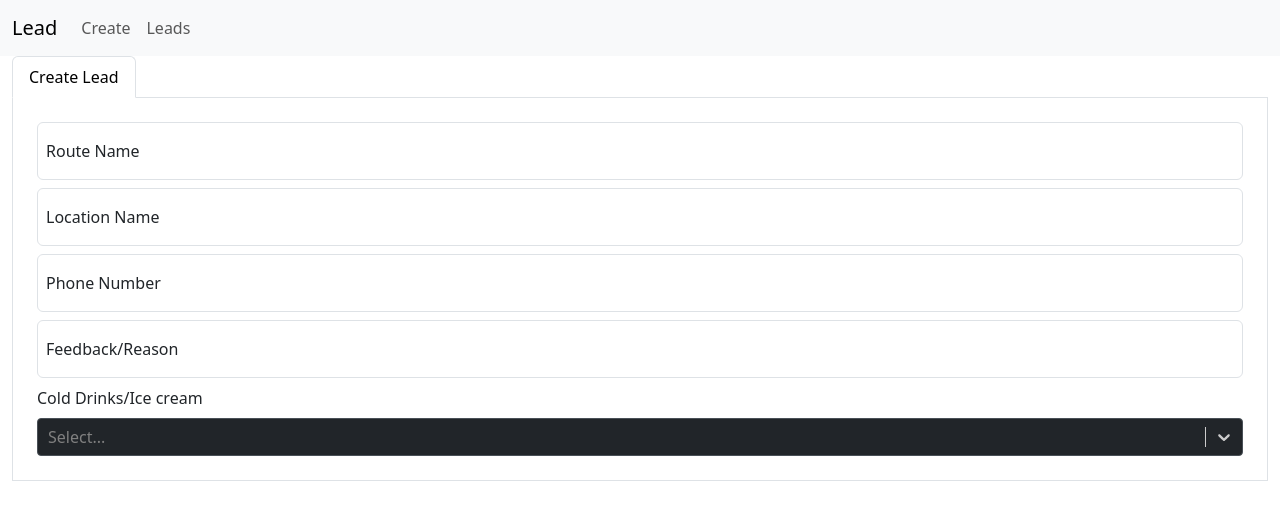
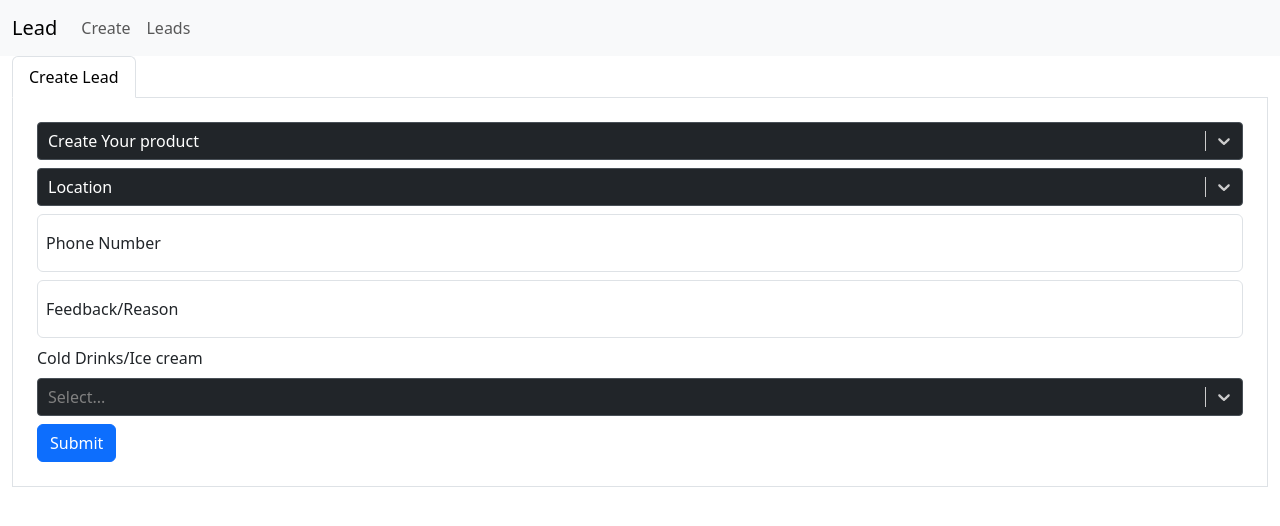
Before and after one commit to mujahed08/lead-app, a React app: page /lead in a window 1280 px wide. Shown: the top 526 px of the page. Built offline with nearby package versions, Linux system fonts and the light colour scheme; the HTML template or start-up script is replaced by a standard one.

Commit message:
lead changes

```diff
--- a/package.json
+++ b/package.json
@@ -10,6 +10,7 @@
     "preview": "vite preview"
   },
   "dependencies": {
+    "axios": "^1.6.2",
     "bootstrap": "^5.3.2",
     "react": "^18.2.0",
     "react-dom": "^18.2.0",
--- /dev/null
+++ b/src/api/constant.ts
@@ -0,0 +1,6 @@
+const localHttp = "http://localhost";
+const prodHttp = "https://training.pyfullstack.com";
+console.log(prodHttp);
+console.log(localHttp);
+
+export const host = localHttp;
--- /dev/null
+++ b/src/api/login.ts
@@ -0,0 +1,8 @@
+import axios from "axios";
+import { host } from "./constant";
+
+const loginUrl = `${host}/api/v2/auth/signin`;
+
+export const login = async (payload: any) => {
+  return axios.post(loginUrl, payload);
+};
--- a/src/views/lead/index.tsx
+++ b/src/views/lead/index.tsx
@@ -1,58 +1,216 @@
-import CreatableSelect from 'react-select/creatable'
+import { useState } from "react";
+import CreatableSelect from "react-select/creatable";
+import ValueType from "react-select";
 
+interface Option {
+  value: string;
+  label: string;
+}
+interface Location {
+  value: string;
+  label: string;
+}
+ interface Coldrinks {
+  value: string;
+  label: string;
+ }
+export default () => {
+  //   const colourOptions = [
+  //     { value: "chocolate", label: "Chocolate" },
+  //     { value: "strawberry", label: "Strawberry" },
+  //     { value: "vanilla", label: "Vanilla" },
+  //   ];
+  const [options, setOptions] = useState<Option[]>([
+    { value: "SHRI LAXMI KIRANA", label: "SHRI LAXMI KIRANA" },
+    { value: "TAJ PAN SHOP", label: "TAJ PAN SHOP" },
+    { value: "SAJID KIRANA", label: "SAJID KIRANA" },
+  ]);
+  const [locations, setLoactions] = useState<Location[]>([
+    { value: "JUNA PEDGAON", label: "JUNA PEDGAON" },
+    { value: "JUNA PEDGAON", label: "JUNA PEDGAON" },
+    { value: "JUNA PEDGAON", label: "JUNA PEDGAON" },
+  ]);
+  const [coldrink, setColdrink] = useState<Coldrinks[]>([
 
-export default () => {
+      { value: "ice cream", label: "Ice Cream" },
 
+  ])
 
-    const colourOptions = [
-        { value: 'chocolate', label: 'Chocolate' },
-        { value: 'strawberry', label: 'Strawberry' },
-        { value: 'vanilla', label: 'Vanilla' },
-      ];
-
-    return <div className="container-fluid">
-
+  const handleChangeRoute = (
+    newValue: ValueType<Option, false>,
+    actionMeta: { action: string }
+  ) => {
+    if (actionMeta.action === "create-option" && newValue) {
+      const newOption: Option = {
+        value: newValue.value,
+        label: newValue.label || "",
+      };
+      setOptions([...options, newOption]);
+    }
+  };
+const handleChangeLocation = ( newValue: ValueType<Location, false>,
+  actionMeta: { action: string }) => {
+    if (actionMeta.action === "create-option" && newValue) {
+      const newLocation: Location = {
+        value: newValue.value,
+        label: newValue.label || "",
+      };
+      setLoactions([...locations, newLocation])
+}
+  }
+  const handleChangeIcecream = (newValue: ValueType<Coldrinks, false>,
+    actionMeta: { action: string }) => {
+      if (actionMeta.action === "create-option" && newValue) {
+        const newColdrink: Coldrinks = {
+          value: newValue.value,
+          label: newValue.label || "",
+        };
+        setColdrink([...coldrink, newColdrink])
+  }
+  }
+  return (
+    <div className="container-fluid">
       <ul className="nav nav-tabs">
         <li className="nav-item">
-                <a className="nav-link active" aria-current="page" href="/lead">Create Lead</a>
+          <a className="nav-link active" aria-current="page" href="/lead">
+            Create Lead
+          </a>
         </li>
       </ul>
       <div className="border border-top-0 p-4">
         <form className="needs-validation g-2 row" noValidate>
           <div className="form-floating">
-                    <input type="text" className="form-control" id="route_nameText" placeholder="placeholder" />
-                    <label htmlFor="route_nameText" className="form-label">Route Name</label>
-                </div>
-                <div className="form-floating">
-                    <input type="text" className="form-control" id="location_nameText" placeholder="placeholder" />
-                    <label htmlFor="location_nameText" className="form-label">Location Name</label>
-                </div>
-                <div className="form-floating">
-                    <input type="text" className="form-control" id="phone_noText" placeholder="placeholder" />
-                    <label htmlFor="phone_noText" className="form-label">Phone Number</label>
-                </div>
-                <div className="form-floating">
-                    <input type="text" className="form-control" id="feedbackText" placeholder="placeholder" />
-                    <label htmlFor="feedbackText" className="form-label">Feedback/Reason</label>
-                </div>
-                <div>
-                    <label htmlFor="ice" className="form-label">Cold Drinks/Ice cream</label>
-                    <CreatableSelect isMulti isClearable options={colourOptions}
+            {/* <input type="text" className="form-control" id="route_nameText" placeholder="placeholder" /> */}
+            {/* <label htmlFor="route_nameText" className="form-label">Route Name</label> */}
+            <CreatableSelect
+              isClearable
+              options={options}
+              onChange={handleChangeRoute}
+              placeholder="Create Your product"
               styles={{
                 control: (baseStyles, state) => ({
                   ...baseStyles,
-                        backgroundColor: '#212529',
-                        borderColor : '#495057'
+                  backgroundColor: "#212529",
+                  borderColor: "#495057",
+                  color: "#fff !important",
                 }),
-                        option: (styles) => ({ ...styles,
-                            backgroundColor: '#212529',
-                            color: '#dee2e6',
-                            ":hover" : {color : '#dee2e6', backgroundColor: '#343a40'}
+                option: (styles) => ({
+                  ...styles,
+                  backgroundColor: "#212529",
+                  color: "#dee2e6",
+                  ":hover": { color: "#dee2e6", backgroundColor: "#343a40" },
+                }),
+                menu: (styles) => ({
+                  ...styles,
+                  backgroundColor: "#212529",
+                  zIndex: 9999,
+                }),
+                placeholder: (styles) => ({
+                  ...styles,
+                  color: "#fff",
+                }),
+                singleValue: (styles) => ({
+                  ...styles,
+                  color: "#fff",
                 }),
               }}
             />
           </div>
+          <div className="form-floating">
+            {/* <input
+              type="text"
+              className="form-control"
+              id="location_nameText"
+              placeholder="placeholder"
+            />
+            <label htmlFor="location_nameText" className="form-label">
+              Location Name
+            </label> */}
+            <CreatableSelect
+              isClearable
+              options={locations}
+              onChange={handleChangeLocation}
+              placeholder="Location"
+              styles={{
+                control: (baseStyles, state) => ({
+                  ...baseStyles,
+                  backgroundColor: "#212529",
+                  borderColor: "#495057",
+                  color: "#fff !important",
+                }),
+                option: (styles) => ({
+                  ...styles,
+                  backgroundColor: "#212529",
+                  color: "#dee2e6",
+                  ":hover": { color: "#dee2e6", backgroundColor: "#343a40" },
+                }),
+                menu: (styles) => ({
+                  ...styles,
+                  backgroundColor: "#212529",
+                  zIndex: 9999,
+                }),
+                placeholder: (styles) => ({
+                  ...styles,
+                  color: "#fff",
+                }),
+                singleValue: (styles) => ({
+                  ...styles,
+                  color: "#fff",
+                }),
+              }}
+            />
+          </div>
+          <div className="form-floating">
+            <input
+              type="text"
+              className="form-control"
+              id="phone_noText"
+              placeholder="placeholder"
+            />
+            <label htmlFor="phone_noText" className="form-label">
+              Phone Number
+            </label>
+          </div>
+          <div className="form-floating">
+            <input
+              type="text"
+              className="form-control"
+              id="feedbackText"
+              placeholder="placeholder"
+            />
+            <label htmlFor="feedbackText" className="form-label">
+              Feedback/Reason
+            </label>
+          </div>
+          <div>
+            <label htmlFor="ice" className="form-label">
+              Cold Drinks/Ice cream
+            </label>
+            <CreatableSelect
+              isMulti
+              isClearable
+              options={coldrink}
+              onChange={handleChangeIcecream}
+              styles={{
+                control: (baseStyles, state) => ({
+                  ...baseStyles,
+                  backgroundColor: "#212529",
+                  borderColor: "#495057",
+                }),
+                option: (styles) => ({
+                  ...styles,
+                  backgroundColor: "#212529",
+                  color: "#dee2e6",
+                  ":hover": { color: "#dee2e6", backgroundColor: "#343a40" },
+                }),
+              }}
+            />
+          </div>
+          <div>
+            <button className="btn btn-primary">Submit</button>
+          </div>
         </form>
       </div>
     </div>
-}
+  );
+};
```
Also changed, not shown: src/api/lead.ts (added, +21 -0 lines), src/views/login/index.tsx (+73 -23 lines), 1 other file (tests, documents, lock files or other folders). Lines whose indentation alone changed are shown as unchanged.
